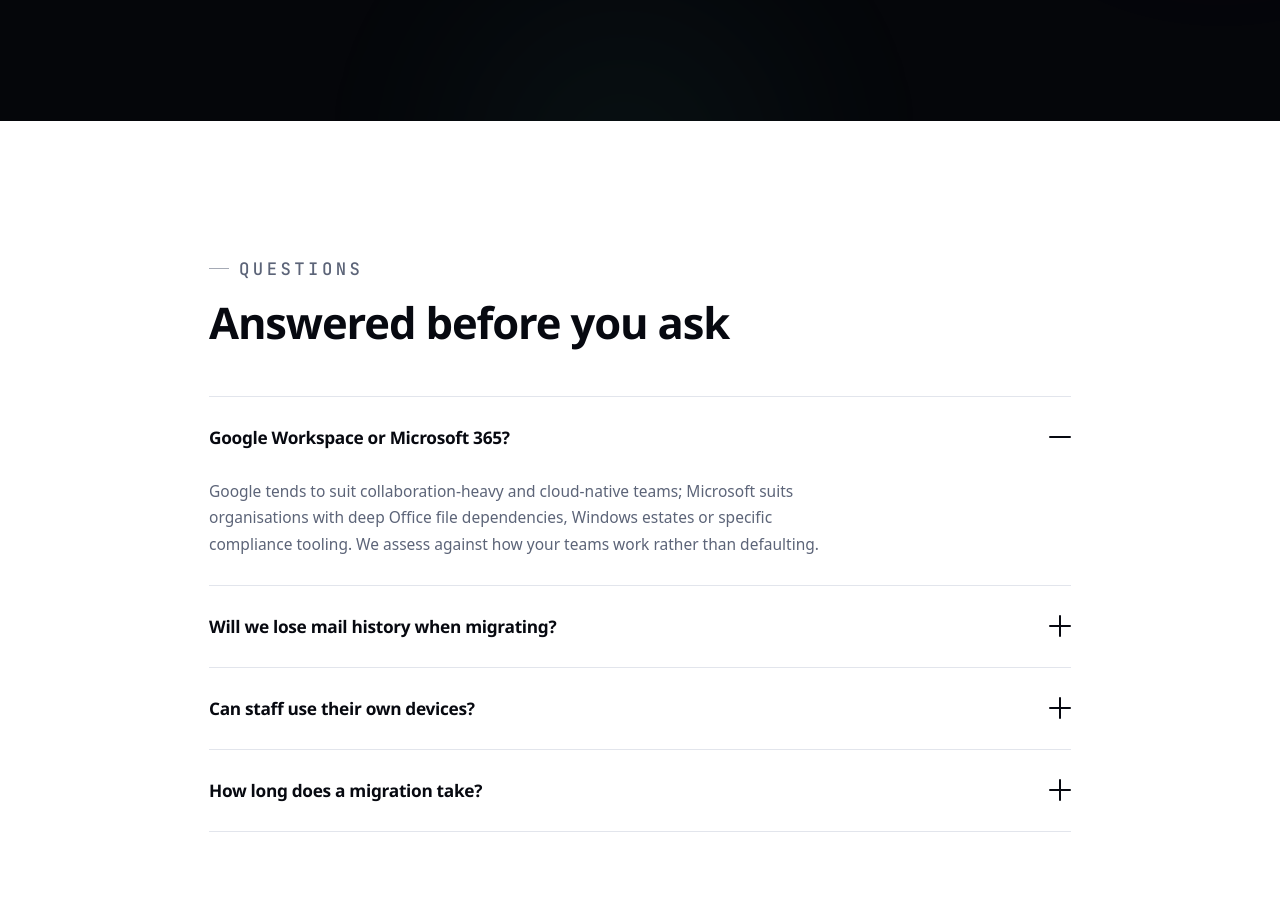
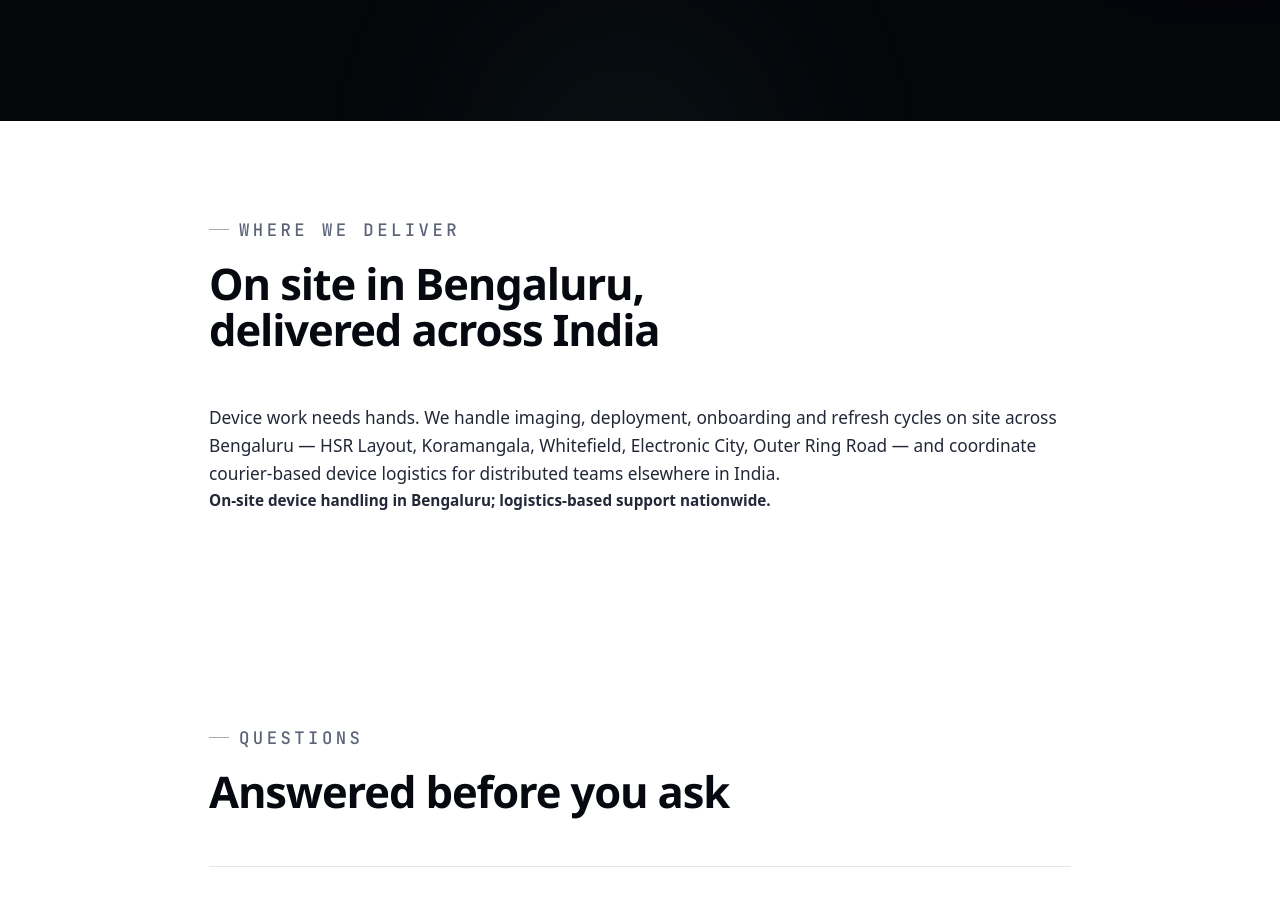
Before and after one commit to Harshavamsi2003/Karpexa, a React (Vite) app: page /capabilities/digital-workspace in a window 1280 px wide. Shown: the part 5442-6340 px from the top of the page. Built offline with nearby package versions, Linux system fonts and the light colour scheme.

Commit message:
Update Workspace.jsx

```diff
--- a/src/pages/capabilities/Workspace.jsx
+++ b/src/pages/capabilities/Workspace.jsx
@@ -100,6 +100,11 @@
     text: 'How long until they have a laptop, an account and everything they need to work? That answer usually tells us where to begin.',
   },
 
+  serviceArea: {
+    text: 'Device work needs hands. We handle imaging, deployment, onboarding and refresh cycles on site across Bengaluru — HSR Layout, Koramangala, Whitefield, Electronic City, Outer Ring Road — and coordinate courier-based device logistics for distributed teams elsewhere in India.',
+    note: 'On-site device handling in Bengaluru; logistics-based support nationwide.',
+  },
+
   seo: {
     title: 'Digital Workspace & Endpoint Management | Bengaluru',
     description:
```
